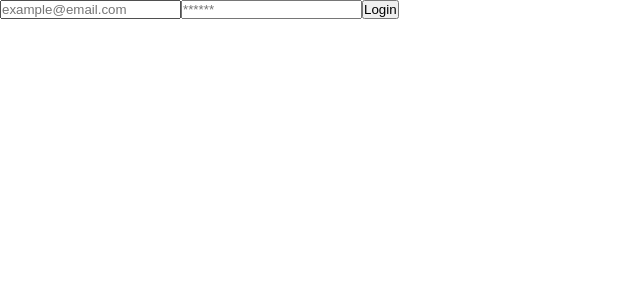
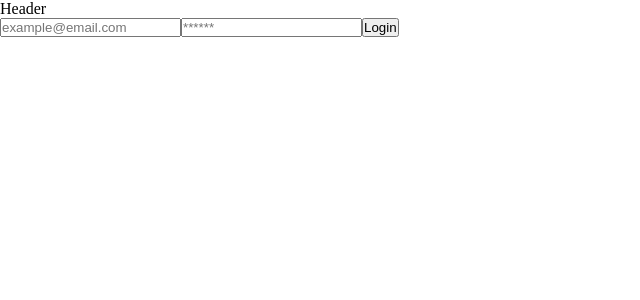
Before and after one commit to Tech-Solutions-Juniors/Rebook-frontend, a React (Vite) app: page /signin in a window 1280 px wide. Shown: the top 300 px of the page, without its empty margins (0-640 px from the left). Built offline with nearby package versions, Linux system fonts and the light colour scheme.

Commit message:
feat: pasta para o layout

```diff
--- a/src/App.tsx
+++ b/src/App.tsx
@@ -1,5 +1,6 @@
 import Home from "./pages/home/Home";
 import Login from "./pages/login/Login";
+import Header from "./shared/layout/header";
 import "./shared/styles/global.css";
 import { BrowserRouter as Router, Routes, Route } from "react-router-dom";
 
@@ -7,6 +8,7 @@ function App() {
   return (
     <>
       <Router>
+        <Header />
         <Routes>
           <Route path="/" element={<Home />} />
           <Route path="/signin" element={<Login />} />
--- a/src/shared/context/authContext.tsx
+++ b/src/shared/context/authContext.tsx
@@ -6,7 +6,7 @@ export interface IAuthContext {
   token: string | null;
   loading: boolean;
   error: string | null;
-  signin: (email: string, password: string) => Promise<null>;
+  signin: (email: string, password: string) => Promise<void>;
 }
 
 interface Props {
@@ -40,6 +40,7 @@ export function AuthProvider({ children }: Props) {
       setError(message);
     }
     setLoading(() => false);
+    return;
   }
 
   return (
--- /dev/null
+++ b/src/shared/layout/header.tsx
@@ -0,0 +1,6 @@
+
+const Header = () => {
+  return <div>Header</div>;
+};
+
+export default Header;
```
